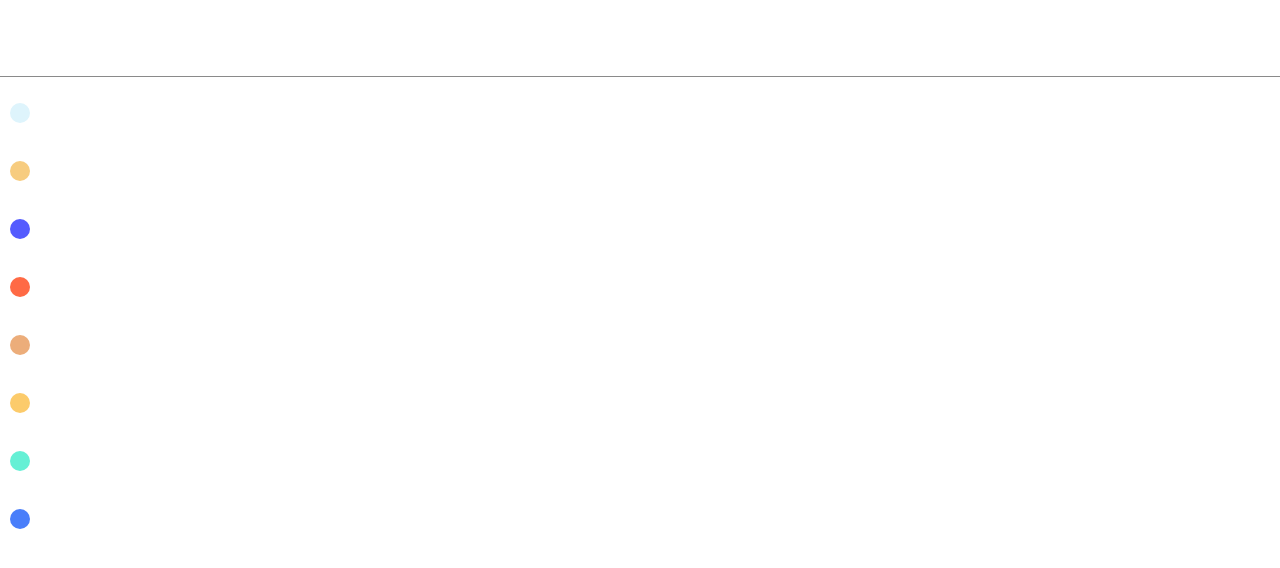
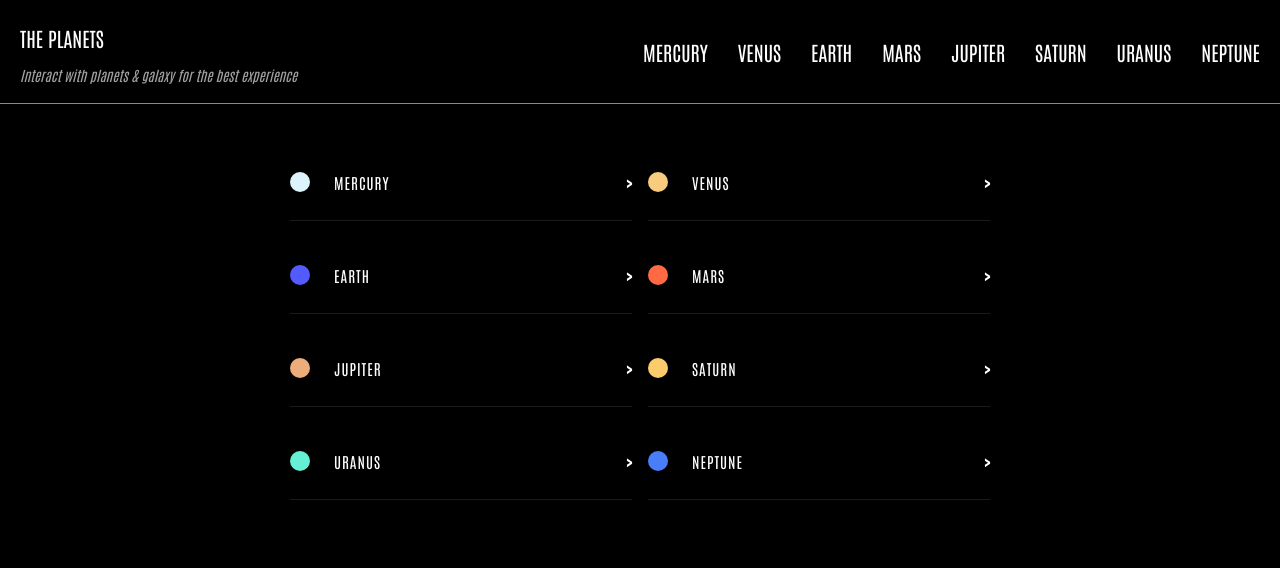
Before and after one commit to LeoMwyuria/Planets-Website, a React (Vite) app: page /menu in a window 1280 px wide. Shown: the top 568 px of the page. Built offline with nearby package versions, Linux system fonts and the light colour scheme.

Commit message:
style: add responsive

```diff
--- a/package.json
+++ b/package.json
@@ -29,6 +29,6 @@
     "eslint-plugin-react-hooks": "^4.6.0",
     "eslint-plugin-react-refresh": "^0.4.6",
     "typescript": "^5.2.2",
-    "vite": "^5.2.0"
+    "vite": "^6.2.3"
   }
 }
--- a/src/components/Content/content.css
+++ b/src/components/Content/content.css
@@ -3,6 +3,7 @@
   flex-direction: column;
   gap: 16px;
   width: 280px;
+  border: 1px solid white;
 }
 
 .section {
--- a/src/components/Header/Header.tsx
+++ b/src/components/Header/Header.tsx
@@ -1,15 +1,11 @@
-import  { useState } from 'react';
+import { useState } from 'react';
 import menu from '../../assets/menu.png';
 import { useNavigate } from 'react-router-dom';
 import MenuComponentsDesktop from '../menu/menuComponents/menuComponentsDesktop';
 
-
-
-
 const Header = () => {
   const [menuClicked, setMenuClicked] = useState(false);
   const navigation = useNavigate();
-
   const toggleMenuClick = () => {
     if (!menuClicked) {
       navigation("/menu");
@@ -22,97 +18,73 @@ const Header = () => {
   const mercuryClick = () => {
     navigation("/menu/mercury")
   };
-    const venusClick = () =>{
+  const venusClick = () => {
     navigation("/menu/venus")
   };
-    const earthClick = () =>{
+  const earthClick = () => {
     navigation("/menu/earth")
   };
-    const marsClick = () =>{
+  const marsClick = () => {
     navigation("/menu/mars")
   };
-    const jupiterClick = () =>{
+  const jupiterClick = () => {
     navigation("/menu/jupiter")
   }
-    const saturnClick = () =>{
+  const saturnClick = () => {
     navigation("/menu/saturn")
   }
-    const uranusClick = () =>{
+  const uranusClick = () => {
     navigation("/menu/uranus")
   }
-    const neptuneClick = () =>{
+  const neptuneClick = () => {
     navigation("/menu/neptune")
   }
-    const homeClick = () =>{
+  const homeClick = () => {
     navigation("/")
   }
-
   return (
     <div className='header'>
-      <p  style={{cursor:'pointer'}} onClick={homeClick}>THE PLANETS</p>
+      <div className='header-left'>
+        <p style={{ cursor: 'pointer' }} onClick={homeClick}>THE PLANETS</p>
+        <p className='interaction-text'>Interact with planets & galaxy for the best experience</p>
+      </div>
       <div className='header2'>
         <MenuComponentsDesktop
           p1='MERCURY'
-
-
           onclick={mercuryClick}
-
         />
         <MenuComponentsDesktop
           p1='VENUS'
-
           onclick={venusClick}
-
         />
         <MenuComponentsDesktop
           p1='EARTH'
-
           onclick={earthClick}
-
         />
         <MenuComponentsDesktop
           p1='MARS'
-
-
           onclick={marsClick}
-
         />
         <MenuComponentsDesktop
           p1='JUPITER'
-
-
           onclick={jupiterClick}
-
         />
         <MenuComponentsDesktop
           p1='SATURN'
-
-
           onclick={saturnClick}
-
         />
         <MenuComponentsDesktop
           p1='URANUS'
-
-
           onclick={uranusClick}
-
         />
         <MenuComponentsDesktop
           p1='NEPTUNE'
-
-
           onclick={neptuneClick}
-
         />
-
-
         <div className='menu' onClick={toggleMenuClick}>
           <img src={menu} alt="" />
         </div>
-
       </div>
-
     </div>
   );
 };
--- a/src/components/Header/header.css
+++ b/src/components/Header/header.css
@@ -1,5 +1,5 @@
-.header{
-    border-bottom: 1px solid  rgb(138, 138, 138);
+.header {
+  border-bottom: 1px solid rgb(138, 138, 138);
   font-size: 20px;
   display: flex;
   align-items: center;
@@ -9,26 +9,49 @@
   padding-left: 20px;
   padding-right: 20px;
 }
-  .header img{
+
+.header-left {
+  display: flex;
+  flex-direction: column;
+}
+
+.interaction-text {
+  font-size: 12px;
+  color: #a0a0a0;
+  margin-top: -5px;
+  font-style: italic;
+}
+
+.header img {
   margin-right: 10px;
 }
-  .header img:hover{
+
+.header img:hover {
   cursor: pointer;
 }
-  @media screen and (min-width:768px){
-    .menu{
+
+@media screen and (min-width: 768px) {
+  .menu {
     display: none;
   }
-    .header2{
+  .header2 {
     display: flex;
     gap: 30px;
   }
+  .header-left {
+    flex-direction: column;
+  }
+  .interaction-text {
+    font-size: 14px;
+  }
+}
 
-  }
-  @media screen and (min-width:1400px){
-    .header2{
+@media screen and (min-width: 1400px) {
+  .header2 {
     display: flex;
     gap: 30px;
   }
-
+  .interaction-text {
+    font-size: 16px;
   }
+}
--- a/src/components/Information/PlanetInfo.css
+++ b/src/components/Information/PlanetInfo.css
@@ -1,7 +1,7 @@
 .content1 {
     color: white;
     width: 280px;
-    margin: 20px auto;
+
   }
 
   .planetText {
--- a/src/components/SolarSystem/SolarSystem.tsx
+++ b/src/components/SolarSystem/SolarSystem.tsx
@@ -116,7 +116,7 @@ const Planet: React.FC<{
         </group>
       );
   };
-// Add this new component
+
 const PerformanceOptimizer: React.FC = () => {
     useThree(({ gl }) => {
       gl.setPixelRatio(1);
@@ -124,7 +124,6 @@ const PerformanceOptimizer: React.FC = () => {
     return null;
   };
 
-  // Update your SolarSystem component
   const SolarSystem: React.FC = () => {
     return (
       <div style={{ width: '100%', height: '100%', background: '#000000' }}>
--- a/src/components/menu/menu.css
+++ b/src/components/menu/menu.css
@@ -1,138 +1,174 @@
-.grid-container{
+.menu-page {
+    background-color: #000000;
+    min-height: 100vh;
+    width: 100%;
+    color: white;
+  }
+
+  .grid-container {
     display: grid;
-    grid-template-rows:  auto auto auto auto auto auto auto auto;
+    grid-template-rows: auto auto auto auto auto auto auto auto;
     grid-template-columns: 330px;
     color: white;
-    padding: 10px;
-    gap: 5px;
+    padding: 24px 10px;
+    gap: 16px;
+    margin: 0 auto;
+    max-width: 100%;
   }
-.circle1{
+
+  .circle1 {
     width: 20px;
     height: 20px;
     background: rgba(222, 244, 252, 1);
-
     border-radius: 100%;
   }
-.circle2{
+
+  .circle2 {
     width: 20px;
     height: 20px;
     background: rgba(247, 204, 127, 1);
-
-
     border-radius: 100%;
   }
-.circle3{
+
+  .circle3 {
     width: 20px;
     height: 20px;
     background: rgba(84, 91, 254, 1);
-
-
     border-radius: 100%;
   }
-.circle4{
+
+  .circle4 {
     width: 20px;
     height: 20px;
     background: rgba(255, 106, 69, 1);
-
-
     border-radius: 100%;
   }
-.circle5{
+
+  .circle5 {
     width: 20px;
     height: 20px;
     background: rgba(236, 173, 122, 1);
-
-
     border-radius: 100%;
   }
-.circle6{
+
+  .circle6 {
     width: 20px;
     height: 20px;
     background: rgba(252, 203, 107, 1);
-
-
     border-radius: 100%;
   }
-.circle7{
+
+  .circle7 {
     width: 20px;
     height: 20px;
     background: rgba(101, 240, 213, 1);
+    border-radius: 100%;
+  }
 
-border-radius: 100%;
-
-
-}
-.circle8{
+  .circle8 {
     width: 20px;
     height: 20px;
     background: rgba(73, 126, 250, 1);
+    border-radius: 100%;
+  }
 
-border-radius: 100%;
-
-}
-.flex-container{
+  .flex-container {
     align-items: center;
     justify-content: space-between;
     display: flex;
-    border-bottom: 1px solid rgba(255, 255, 255, 0.384);
-    width: 350px;
+    border-bottom: 1px solid rgba(255, 255, 255, 0.1);
+    width: 100%;
+    max-width: 350px;
+    padding: 12px 0;
+    color: white;
+    transition: background-color 0.2s ease;
+  }
 
+  .flex-container:hover {
+    cursor: pointer;
+    background-color: rgba(255, 255, 255, 0.05);
   }
-.flex-container2{
+
+  .flex-container2 {
+    display: flex;
+    align-items: center;
+    gap: 24px;
+  }
+
+  .p1 {
+    text-align: start;
+    font-size: 15px;
+    letter-spacing: 1px;
+    color: white;
+  }
+
+  .flex-container3 {
+    display: none;
+  }
+
+  .flex-container4 {
+    display: none;
+  }
+
+  @media screen and (min-width: 768px) {
+    .grid-container {
+      grid-template-columns: repeat(2, 1fr);
+      max-width: 700px;
+      padding: 40px 20px;
+    }
+
+    .flex-container {
+      max-width: 100%;
+    }
+
+    .flex-container3 {
+      align-items: center;
+      justify-content: space-between;
+      display: flex;
+      color: white;
+    }
+
+    .flex-container4 {
       display: flex;
       align-items: center;
       justify-content: space-between;
-    width: 100px;
+      color: white;
     }
-.p1{
-    text-align: start;
-    width: 60px;
-}
-.flex-container:hover{
-    cursor: pointer;
-}
-.flex-container3{
-    display: none;
 
-}
-.flex-container4{
-    display: none;
-}
-@media screen and (min-width:768px){
-    .flex-container3{
-        align-items: center;
-        justify-content: space-between;
-        display: flex;
-
-
-
-    }
-    .flex-container4{
-        display: flex;
-        align-items: center;
-        justify-content: space-between;
-
-
-    }
-    .flex-container3:hover{
+    .flex-container3:hover {
       cursor: pointer;
       color: aqua;
     }
   }
-@media screen and (min-width:1400px){
 
-    .p3{
-        font-size: 15px;
-    }
-    .flex-container3{
-        display: inline-block;
-
+  @media screen and (min-width: 1400px) {
+    .grid-container {
+      grid-template-columns: repeat(4, 1fr);
+      max-width: 1200px;
+      padding: 60px 20px;
     }
 
+    .p3 {
+      font-size: 15px;
+      color: white;
+    }
 
-    .flex-container3:hover{
+    .flex-container3 {
+      display: inline-block;
+      color: white;
+    }
+
+    .flex-container3:hover {
       cursor: pointer;
       color: aqua;
     }
+  }
 
+  .arrow-icon {
+    color: white;
+    font-weight: bold;
   }
+
+  .flex-container {
+    background-color: transparent;
+  }
--- a/src/components/menu/menu.tsx
+++ b/src/components/menu/menu.tsx
@@ -4,35 +4,42 @@ import MenuComponents from './menuComponents/menuComponents';
 import { useNavigate } from 'react-router-dom';
 
 const Menu = () => {
-
   const navigation = useNavigate();
 
   const mercuryClick = () => {
     navigation("/menu/mercury")
   };
-    const venusClick = () =>{
+
+  const venusClick = () => {
     navigation("/menu/venus")
   };
-    const earthClick = () =>{
+
+  const earthClick = () => {
     navigation("/menu/earth")
   };
-    const marsClick = () =>{
+
+  const marsClick = () => {
     navigation("/menu/mars")
   };
-    const jupiterClick = () =>{
+
+  const jupiterClick = () => {
     navigation("/menu/jupiter")
   }
-    const saturnClick = () =>{
+
+  const saturnClick = () => {
     navigation("/menu/saturn")
   }
-    const uranusClick = () =>{
+
+  const uranusClick = () => {
     navigation("/menu/uranus")
   }
-    const neptuneClick = () =>{
+
+  const neptuneClick = () => {
     navigation("/menu/neptune")
   }
+
   return (
-    <div className='main'>
+    <div className='menu-page'>
       <Header />
       <div className='grid-container'>
         <MenuComponents
@@ -40,58 +47,49 @@ const Menu = () => {
           p2='>'
           classname='circle1'
           onclick={mercuryClick}
-
         />
         <MenuComponents
           p1='VENUS'
           p2='>'
           classname='circle2'
           onclick={venusClick}
-
         />
         <MenuComponents
           p1='EARTH'
           p2='>'
           classname='circle3'
           onclick={earthClick}
-
         />
         <MenuComponents
           p1='MARS'
           p2='>'
           classname='circle4'
           onclick={marsClick}
-
         />
         <MenuComponents
           p1='JUPITER'
           p2='>'
           classname='circle5'
           onclick={jupiterClick}
-
         />
         <MenuComponents
           p1='SATURN'
           p2='>'
           classname='circle6'
           onclick={saturnClick}
-
         />
         <MenuComponents
           p1='URANUS'
           p2='>'
           classname='circle7'
           onclick={uranusClick}
-
         />
         <MenuComponents
           p1='NEPTUNE'
           p2='>'
           classname='circle8'
           onclick={neptuneClick}
-
         />
-
       </div>
     </div>
   );
--- a/src/components/menu/menuComponents/menuComponents.tsx
+++ b/src/components/menu/menuComponents/menuComponents.tsx
@@ -5,7 +5,6 @@ interface MenuComponentsProps {
   p2: string;
   classname: string;
   onclick: () => void;
-
 }
 
 const MenuComponents: React.FC<MenuComponentsProps> = ({ p1, p2, classname, onclick }) => {
@@ -14,9 +13,8 @@ const MenuComponents: React.FC<MenuComponentsProps> = ({ p1, p2, classname, oncl
       <div className='flex-container2'>
         <div className={classname}></div>
         <div className='p1'>{p1}</div>
-
       </div>
-      <p>{p2}</p>
+      <p className="arrow-icon">{p2}</p>
     </div>
   );
 };
```
Also changed, not shown: src/components/menu/menuComponents/menuComponentsDesktop.tsx (+0 -7 lines), src/index.css (+9 -1 lines), src/pages/Earth/Earth.tsx (+6 -6 lines), 1 other file (tests, documents, lock files or other folders). Lines whose indentation alone changed are shown as unchanged.
